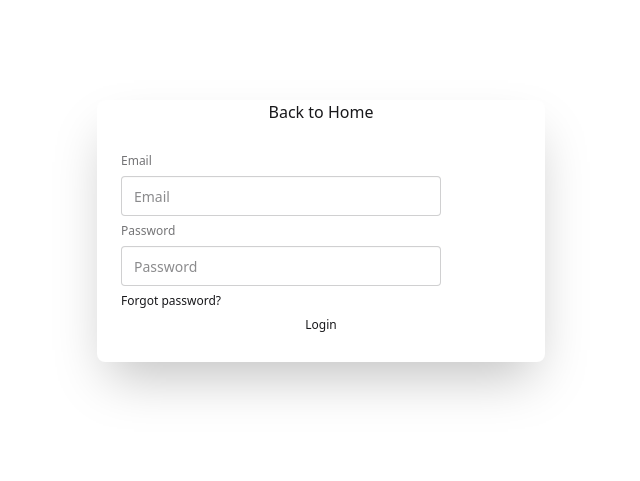
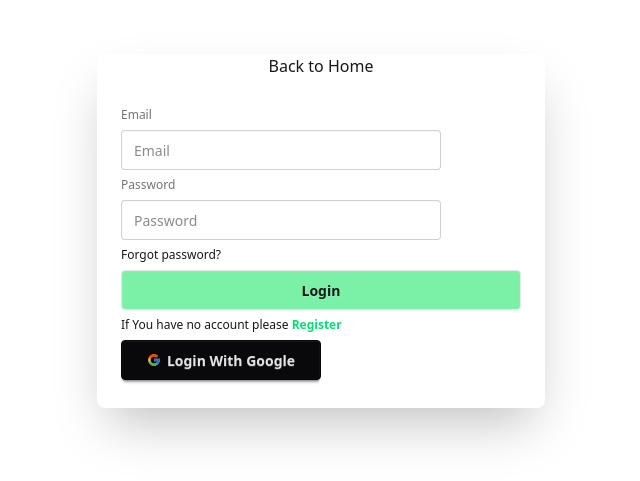
Before and after one commit to emamuddin10/Projects40-Crowd-Funding, a React (Vite) app: page /signIn in a window 1280 px wide. Shown: the part 169-650 px from the top of the page, without its empty margins (319-959 px from the left). Built offline with nearby package versions, Linux system fonts and the light colour scheme; no server answers.

Commit message:
setupe project structure and create navbar

```diff
--- a/src/pages/SignIn.jsx
+++ b/src/pages/SignIn.jsx
@@ -1,6 +1,7 @@
 import React, { useContext } from "react";
 import { Link } from "react-router-dom";
 import { AuthContext } from "../provider/AuthProvider";
+import { FcGoogle } from "react-icons/fc";
 
 const SignIn = () => {
   const {loginUser}=useContext(AuthContext)
@@ -36,7 +37,10 @@ const SignIn = () => {
             <div>
               <a className="link link-hover">Forgot password?</a>
             </div>
-            <input type="submit" value="Login" />
+            <input className="btn bg-green-300" type="submit" value="Login" />
+            <p>If You have no account please  <Link to="/signUp" className=" font-bold text-green-400">Register</Link></p>
+            <button  className="  w-1/2 btn btn-neutral"><FcGoogle />Login With Google</button>
+
           </fieldset>
         </form>
       </div>
--- a/src/pages/SignUp.jsx
+++ b/src/pages/SignUp.jsx
@@ -2,11 +2,25 @@ import React, { useContext } from "react";
 import { AuthContext } from "../provider/AuthProvider";
 import { Link, useNavigate } from "react-router-dom";
 import Swal from "sweetalert2";
+import { FcGoogle } from "react-icons/fc";
+import { GoogleAuthProvider, signInWithPopup } from "firebase/auth";
+import auth from "../firebase/firebase.init";
+
 
 const SignUp = () => {
+  const googleProvider = new GoogleAuthProvider()
   const navigate = useNavigate()
   const userInfo = useContext(AuthContext)
   const {createUser,updateUserProfile}= userInfo
+
+  const handleGoogleLogin = ()=>{
+    signInWithPopup(auth,googleProvider)
+    .then(result=>{
+      alert('google login succesfully')
+      console.log(result)
+
+    })
+  }
 
   const handleCreateUser = (event)=>{
       event.preventDefault()
@@ -44,14 +58,15 @@ const SignUp = () => {
         <div className="card-body">
           <form onSubmit={handleCreateUser} className="fieldset">
             <label className="fieldset-label">Name</label>
-            <input type="text" name="name" className="input" placeholder="Enter Your Name" />
+            <input type="text" name="name" className="input w-full" placeholder="Enter Your Name" />
             <label className="fieldset-label">Photo</label>
-            <input type="text" name="photo" className="input" placeholder="Enter Your Photo Url" />
+            <input type="text" name="photo" className="input w-full" placeholder="Enter Your Photo Url" />
             <label className="fieldset-label">Email</label>
-            <input type="email" name="email"  className="input" placeholder="Email" />
+            <input type="email" name="email"  className="input w-full" placeholder="Email" />
             <label className="fieldset-label">Password</label>
-            <input type="password" name="password" className="input" placeholder="Password" />
-            <input type="submit" value="Sign Up" />
+            <input type="password" name="password" className="input w-full" placeholder="Password" />
+            <input className="btn  bg-green-300" type="submit" value="Sign Up" />
+            <p>If you have already account please  <Link to="/signIn" className=" font-bold text-green-400">Login</Link></p>
           </form>
         </div>
       </div>
```
